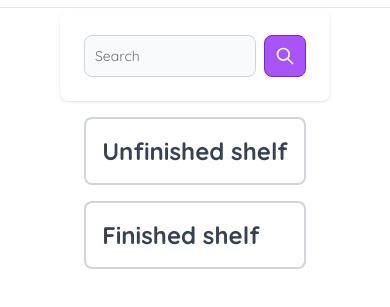
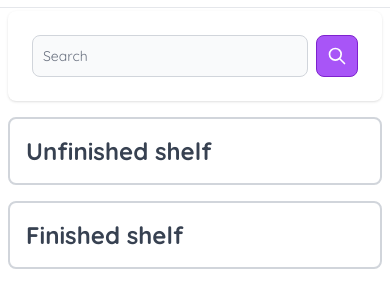
Before and after one commit to virgiliusnanamanek/web-pemula, a plain HTML site: page public/index.html in a window 390 px wide. Shown: the part 53-360 px from the top of the page. Drawn offline with Linux system fonts and the light colour scheme.

Commit message:
fix: update view

```diff
--- a/public/index.html
+++ b/public/index.html
@@ -37,7 +37,7 @@
     </header>
     <main class="mx-2 my-6">
         <section class="flex justify-center items-center mb-4">
-           <div class="bg-white rounded-lg shadow py-6 px-6 lg:px-8 md:w-1/2">
+           <div class="bg-white rounded-lg shadow py-6 px-6 lg:px-8 w-full md:w-2/3">
             <form id="searchBook" class="flex items-center">
                 <label for="searchBookTitle" class="sr-only">Search</label>
                 <div class="relative w-full">
@@ -100,7 +100,7 @@
         </section>
 
         <section class="flex justify-center  mb-10">
-            <div class="md:flex justify-between md:w-2/3 gap-10">
+            <div class="md:flex justify-between w-full md:w-2/3 gap-10">
                 <div class="book_shelf">
                     <div>
                         <h2>Unfinished shelf</h2>
```
